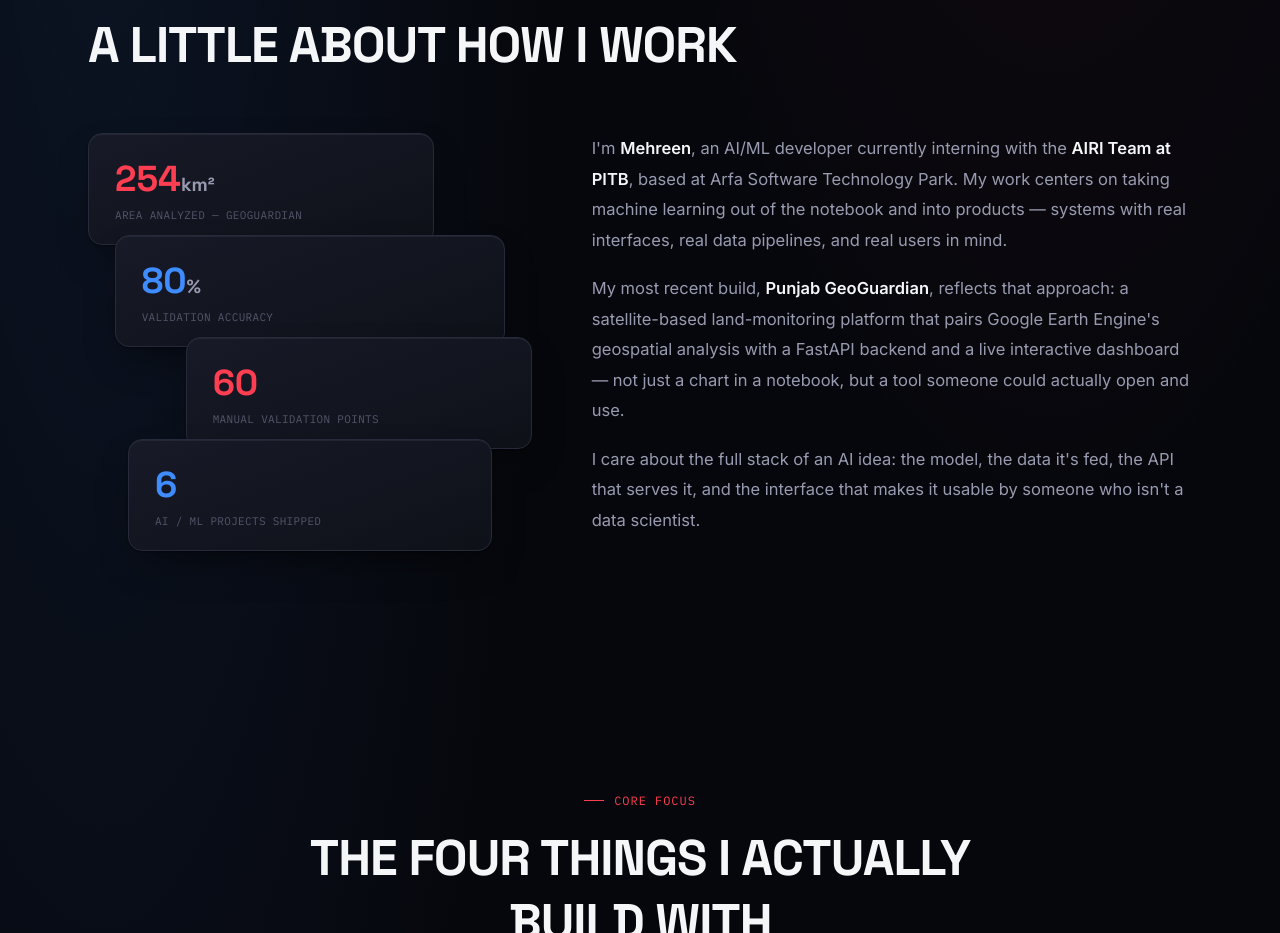
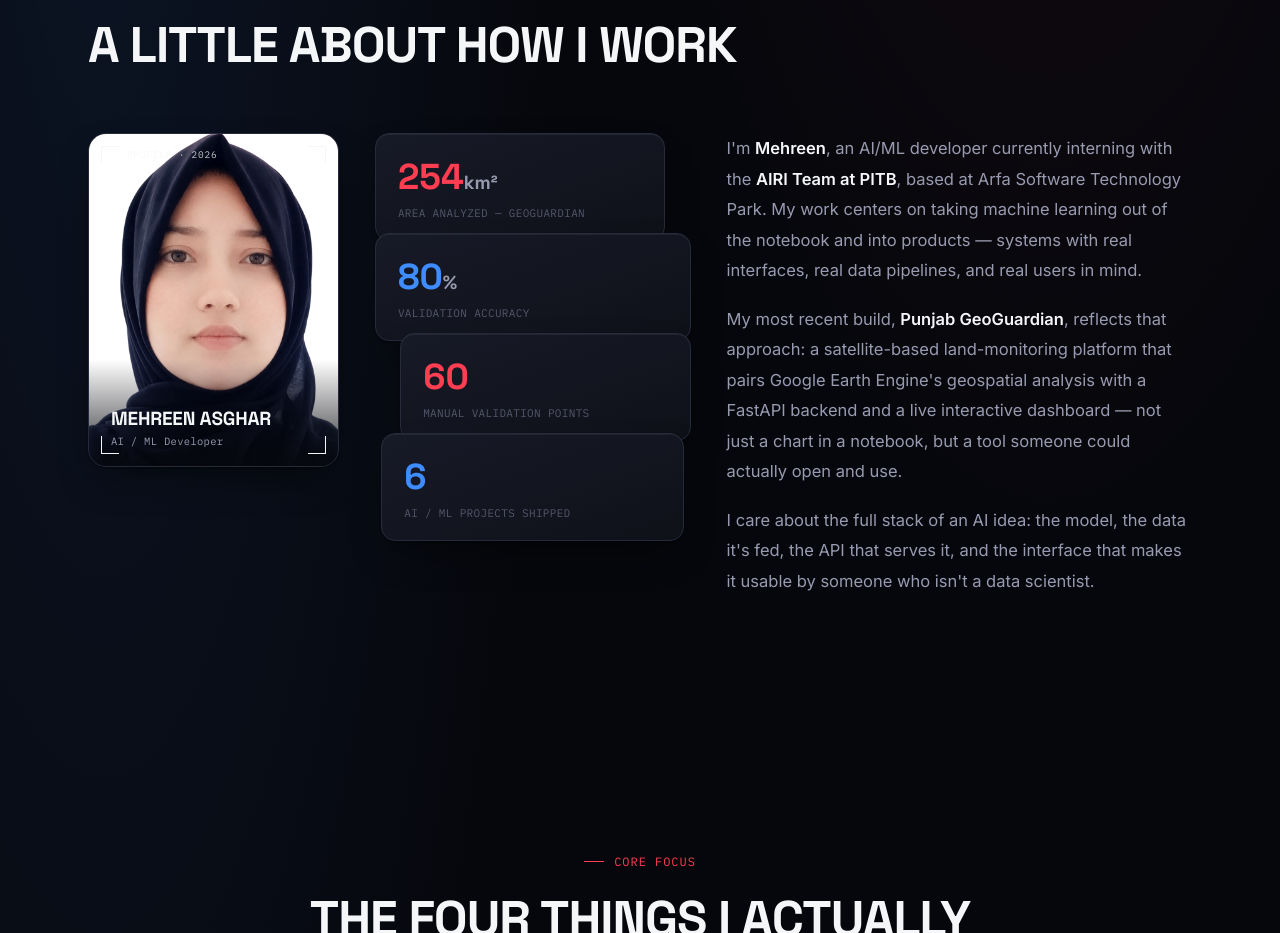
Before and after one commit to mehreen18/Mehreen-s-portfolio, a plain HTML site: page index.html in a window 1280 px wide. Shown: the part 1000-1933 px from the top of the page. Drawn offline with Linux system fonts and the light colour scheme; animation ran at ten frames a second.

Commit message:
updating

```diff
--- a/index.html
+++ b/index.html
@@ -172,26 +172,53 @@
 .section-title{font-family:var(--font-display); font-size:clamp(30px,4vw,50px); font-weight:700; letter-spacing:-.02em; text-transform:uppercase; max-width:680px;}
 
 /* ABOUT + STAIRCASE STATS */
-.about-grid{display:grid; grid-template-columns:.85fr 1.15fr; gap:60px; margin-top:56px; align-items:start;}
+.about-grid{display:grid; grid-template-columns:.62fr .78fr 1.15fr; gap:36px; margin-top:56px; align-items:start;}
 .about-copy p{font-size:16.5px; line-height:1.85; color:var(--text-dim); margin-bottom:18px;}
 .about-copy strong{color:var(--text); font-weight:600;}
+
+/* PORTRAIT CARD */
+.portrait-card{position:relative; border-radius:18px; overflow:hidden; border:1px solid var(--border); box-shadow:var(--shadow-card); background:var(--surface-2); transition:transform .35s, box-shadow .35s;}
+.portrait-card:hover{transform:translateY(-5px); box-shadow:var(--shadow-card-hover);}
+.portrait-card .frame{position:relative; aspect-ratio:3/4; overflow:hidden;}
+.portrait-card img{width:100%; height:100%; object-fit:cover; object-position:center 18%; filter:grayscale(.15) contrast(1.04) saturate(.92); transition:filter .4s, transform .5s;}
+.portrait-card:hover img{filter:grayscale(0) contrast(1.06) saturate(1.02); transform:scale(1.03);}
+.portrait-card .frame::after{content:""; position:absolute; inset:0; background:linear-gradient(200deg, rgba(255,62,82,.16), transparent 42%, transparent 60%, rgba(62,140,255,.18)); mix-blend-mode:overlay; pointer-events:none;}
+.portrait-card .frame::before{content:""; position:absolute; inset:0; background:linear-gradient(to top, rgba(6,7,12,.85) 0%, rgba(6,7,12,0) 32%); pointer-events:none; z-index:1;}
+.portrait-corner{position:absolute; width:18px; height:18px; border-color:rgba(245,246,248,.55); z-index:2;}
+.portrait-corner.tl{top:12px; left:12px; border-top:1.5px solid; border-left:1.5px solid;}
+.portrait-corner.tr{top:12px; right:12px; border-top:1.5px solid; border-right:1.5px solid;}
+.portrait-corner.bl{bottom:12px; left:12px; border-bottom:1.5px solid; border-left:1.5px solid;}
+.portrait-corner.br{bottom:12px; right:12px; border-bottom:1.5px solid; border-right:1.5px solid;}
+.portrait-tag{position:absolute; top:14px; left:38px; font-family:var(--font-mono); font-size:9.5px; letter-spacing:.08em; color:rgba(245,246,248,.8); z-index:2;}
+.portrait-caption{position:absolute; left:22px; right:22px; bottom:18px; z-index:2;}
+.portrait-caption .name{font-family:var(--font-display); font-weight:700; font-size:19px; text-transform:uppercase; letter-spacing:-.01em; line-height:1.05;}
+.portrait-caption .role{font-family:var(--font-mono); font-size:10.5px; color:var(--text-dim); margin-top:5px; letter-spacing:.03em;}
+@media (max-width:1100px){
+  .about-grid{grid-template-columns:.9fr 1.1fr;}
+  .portrait-card{grid-column:1/-1; max-width:280px; margin:0 auto 8px;}
+}
+@media (max-width:860px){
+  .about-grid{grid-template-columns:1fr;}
+  .portrait-card{max-width:260px; margin:0 auto;}
+  .stat-brick{width:100% !important; margin-top:14px !important; align-self:stretch !important;}
+}
 
 .stat-stairs{display:flex; flex-direction:column;}
 .stat-brick{
   background:linear-gradient(160deg, var(--surface-2), var(--surface)); border:1px solid var(--border); border-radius:14px;
-  padding:22px 26px; box-shadow:var(--shadow-card); transition:transform .3s, box-shadow .3s; width:78%;
+  padding:20px 22px; box-shadow:var(--shadow-card); transition:transform .3s, box-shadow .3s; width:92%;
 }
 .stat-brick:hover{transform:translateY(-4px); box-shadow:var(--shadow-card-hover);}
 .stat-brick:nth-child(1){align-self:flex-start;}
-.stat-brick:nth-child(2){align-self:center; margin-top:-10px; width:88%;}
-.stat-brick:nth-child(3){align-self:flex-end; margin-top:-10px;}
-.stat-brick:nth-child(4){align-self:center; margin-top:-10px; width:82%;}
+.stat-brick:nth-child(2){align-self:center; margin-top:-8px; width:100%;}
+.stat-brick:nth-child(3){align-self:flex-end; margin-top:-8px; width:92%;}
+.stat-brick:nth-child(4){align-self:center; margin-top:-8px; width:96%;}
 .stat-brick .num{font-family:var(--font-display); font-weight:700; font-size:36px;}
 .stat-brick .num.r{color:var(--red);}
 .stat-brick .num.b{color:var(--blue);}
 .stat-brick .num small{font-size:19px; color:var(--text-dim);}
 .stat-brick .label{font-family:var(--font-mono); font-size:11px; color:var(--text-faint); margin-top:6px; letter-spacing:.03em;}
-@media (max-width:860px){ .about-grid{grid-template-columns:1fr;} .stat-brick{width:100% !important; margin-top:14px !important; align-self:stretch !important;} }
+
 
 /* CORE FOCUS RING — signature element, doubles as her 4 real skill domains */
 .ring-wrap{position:relative; margin:64px auto 0; width:min(560px, 92vw); aspect-ratio:1/1; display:flex; align-items:center; justify-content:center;}
@@ -386,6 +413,21 @@
     <h2 class="section-title reveal">A little about how I work</h2>
 
     <div class="about-grid">
+      <div class="portrait-card reveal">
+        <div class="frame">
+          <img src="./assets/mehreen-portrait.jpg" alt="Portrait of Mehreen Asghar">
+          <div class="portrait-corner tl"></div>
+          <div class="portrait-corner tr"></div>
+          <div class="portrait-corner bl"></div>
+          <div class="portrait-corner br"></div>
+          <div class="portrait-tag">PROFILE · 2026</div>
+          <div class="portrait-caption">
+            <div class="name">Mehreen Asghar</div>
+            <div class="role">AI / ML Developer</div>
+          </div>
+        </div>
+      </div>
+
       <div class="stat-stairs reveal">
         <div class="stat-brick">
           <div class="num r" id="statArea">0<small>km²</small></div>
```
Also changed, not shown: assets/mehreen-portrait.jpg (added).
